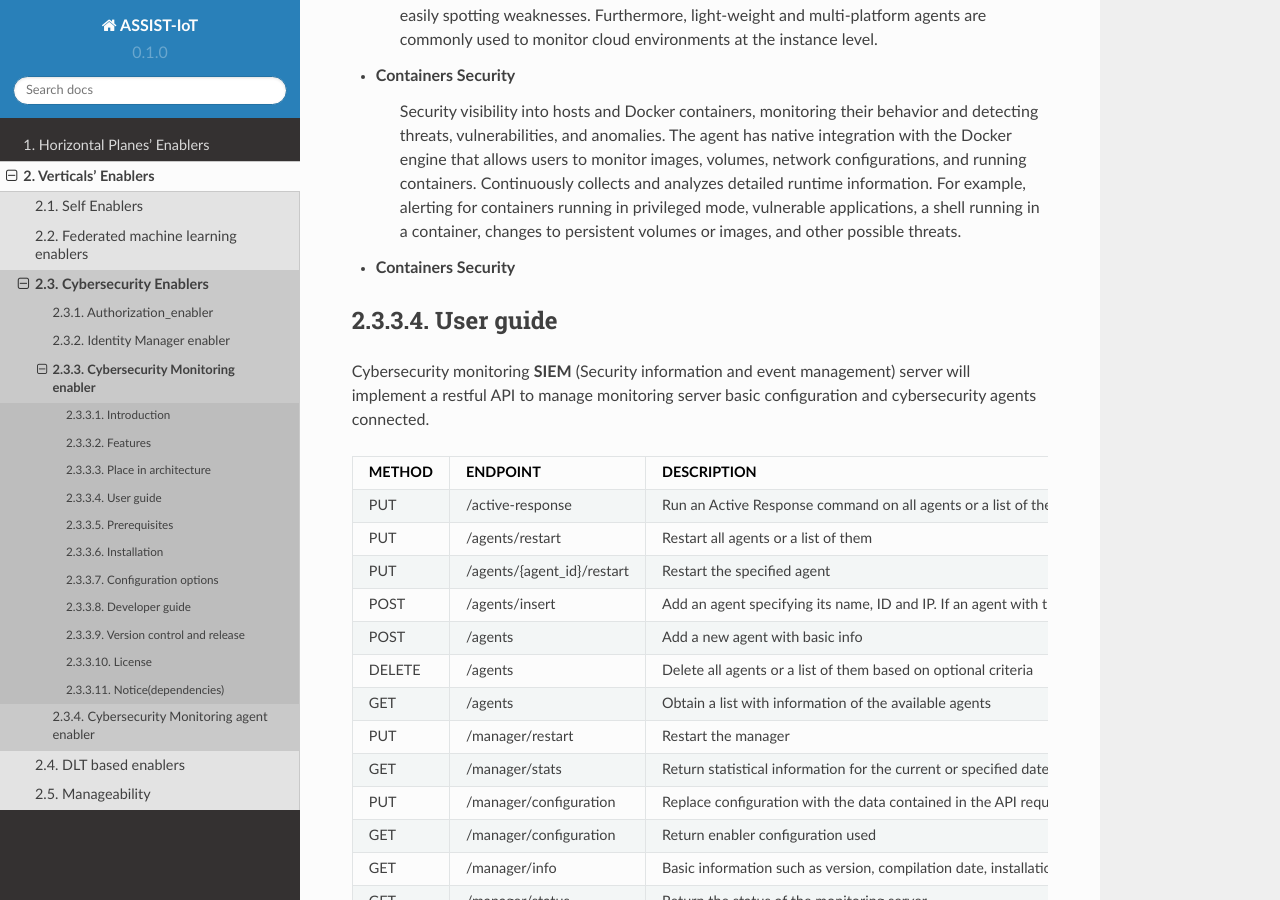
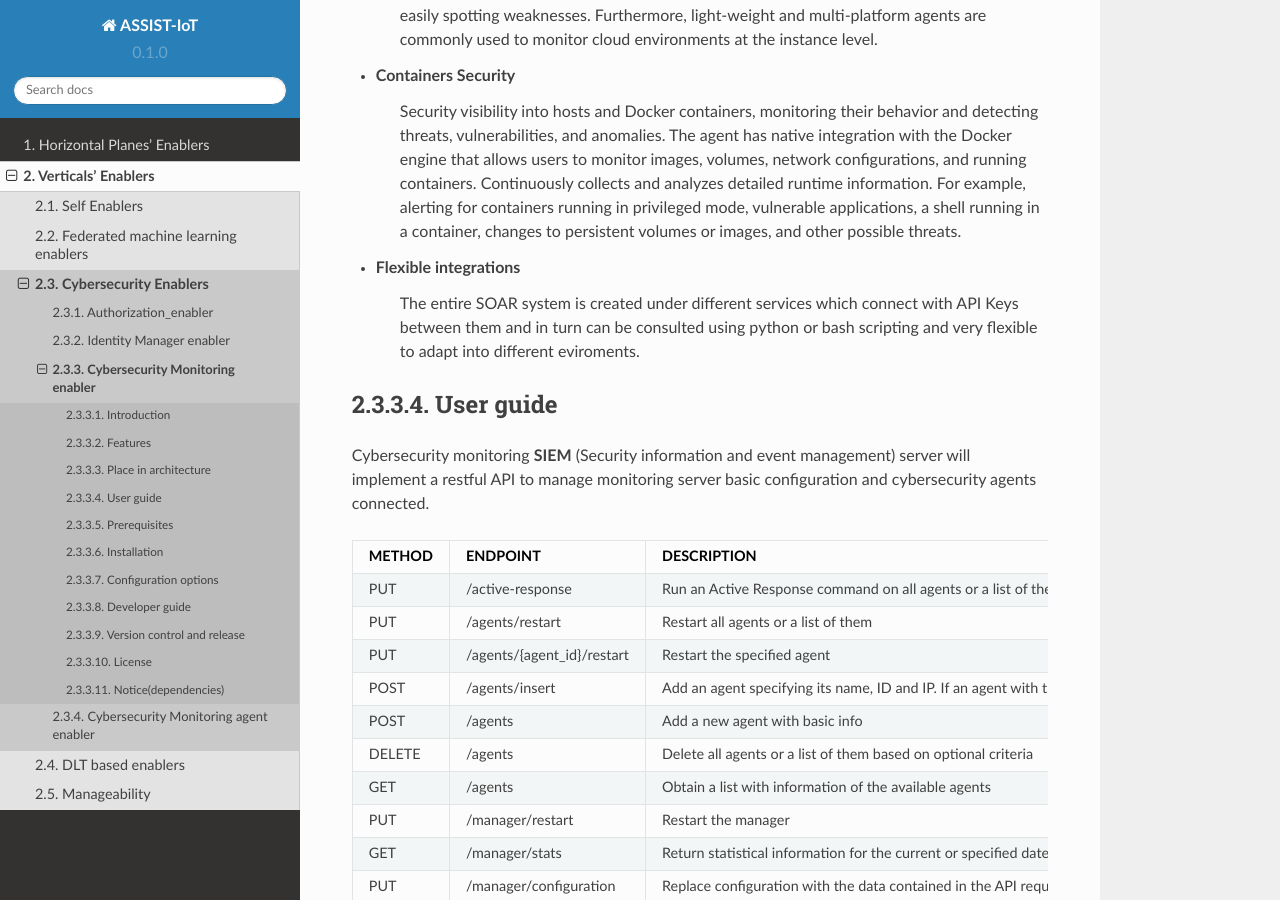
Before and after one commit to assist-iot/assist-iot-documentation, a Sphinx documentation site: the page built from docs/source/verticals/cybersecurity/cybersecurity_monitoring_enabler.rst, in a window 1280 px wide and 900 px high, scrolled down 2544 px. Built offline with Sphinx 7.4.7 and the Read the Docs theme 2.0.0, drawn with Linux system fonts in a browser that asks for light colours.

Commit message:
Update cybersecurity_monitoring_enabler.rst

```diff
--- a/docs/source/verticals/cybersecurity/cybersecurity_monitoring_enabler.rst
+++ b/docs/source/verticals/cybersecurity/cybersecurity_monitoring_enabler.rst
@@ -112,7 +112,9 @@ Place in architecture
     shell running in a container, changes to persistent volumes or images, and other possible threats.
 
 
-- **Containers Security**
+- **Flexible integrations**
+
+    The entire SOAR system is created under different services which connect with API Keys between them and in turn can be consulted using python or bash scripting and very flexible to adapt into different eviroments.
 
 
 ***************
```
